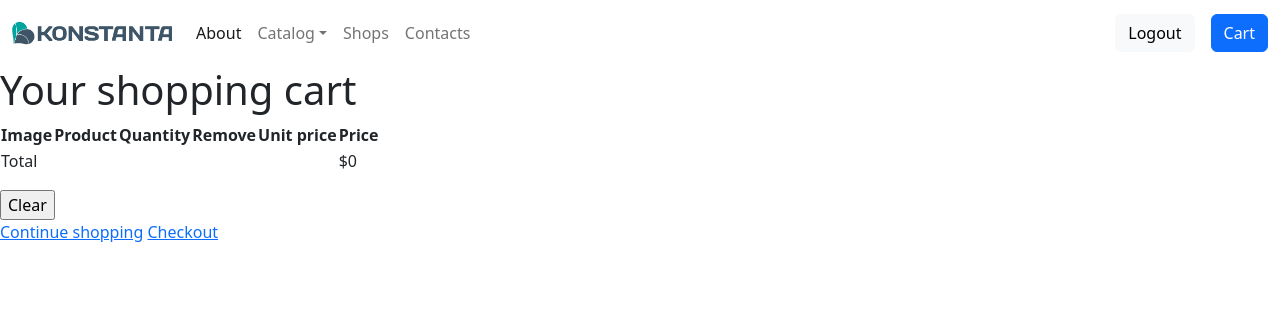
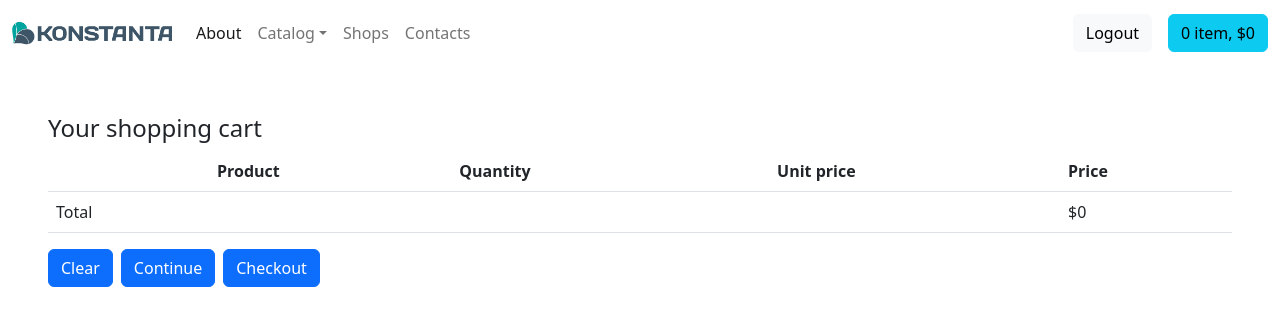
Before and after one commit to konstantait/django, a Django app: page /cart/ in a window 1280 px wide. Shown: the top 334 px of the page. Run offline with Django 4.2, Linux system fonts and the light colour scheme; the visitor is signed in with stand-in values (Sample User, id 1); some libraries are stand-ins or nearby versions.

Commit message:
main project structure

```diff
--- a/core/middlewares.py
+++ b/core/middlewares.py
@@ -7,7 +7,8 @@ class HTMLOptimize:
 
     def __call__(self, request):
         response = self.get_response(request)
-        new_content = re.sub(r'(?m)^\s*$\n?', '', response.content.decode())
-        response.content = new_content.encode()
-        response["Content-Length"] = len(response.content)
+        if 'text/html' in response.get('Content-Type', ''):
+            new_content = re.sub(r'\n\s*?\n', lambda *_: '\n', response.content.decode()) # noqa
+            response.content = new_content.encode()
+            response["Content-Length"] = len(response.content)
         return response
--- a/orders/signals.py
+++ b/orders/signals.py
@@ -6,5 +6,7 @@ from orders.models import Order
 
 @receiver(post_save, sender=Order)
 def post_save_order_signal(sender, instance, **kwargs):
+    discount = instance.get_discount()
     total_cost = instance.get_total_cost()
     Order.objects.filter(id=instance.id).update(total_cost=total_cost)
+    Order.objects.filter(id=instance.id).update(discount=discount)
--- a/orders/urls.py
+++ b/orders/urls.py
@@ -1,8 +1,10 @@
 from django.urls import path
 from . import views
+from orders.views import PaymentView
 
 app_name = 'orders'
 
 urlpatterns = [
     path('create/', views.order_create, name='order_create'),
+    path('payment/<uuid:pk>/', PaymentView.as_view(), name='payment'),
 ]
--- a/templates/accounts/login.html
+++ b/templates/accounts/login.html
@@ -4,7 +4,7 @@
     <div class="row align-items-center g-lg-5 py-5">
         <div class="col-md-10 mx-auto col-lg-5">
             <div class="text-center mb-4">
-                <h1>Sign up</h1>
+                <h1>Login</h1>
                 <p>Don't have an account? <a href="{% url 'accounts:signup' %}">Sign up</a></p>
             </div>
             <form class="p-2 p-md-5 border rounded-3 bg-light" method="post">
--- a/templates/cart/detail.html
+++ b/templates/cart/detail.html
@@ -6,39 +6,40 @@
 {% endblock %}
 
 {% block content %}
-  <h1>Your shopping cart</h1>
-  <table class="cart">
+<div class="p-5">
+<h4>Your shopping cart</h4>
+<table class="table align-middle">
   <thead>
   <tr>
-        <th>Image</th>
-        <th>Product</th>
-        <th>Quantity</th>
-        <th>Remove</th>
-        <th>Unit price</th>
-        <th>Price</th>
+    <th scope="col"></th>
+    <th scope="col">Product</th>
+    <th scope="col">Quantity</th>
+    <th scope="col"></th>
+    <th scope="col">Unit price</th>
+    <th scope="col">Price</th>
   </tr>
   </thead>
   <tbody>
   {% for item in cart %}
   {% with product=item.product %}
   <tr>
-            <td>
+    <th scope="row">
       <a href="{{ product.get_absolute_url }}">
-                <img src="{{ product.image.url }}">
+        <img src="{{ product.image.url }}" width="128">
       </a>
-            </td>
+    </th>
     <td>{{ product.name }}</td>
     <td>
       <form action="{% url 'cart:cart_add' product.id %}" method="post">
         {{ item.update_quantity_form.quantity }}
         {{ item.update_quantity_form.override }}
-                <input type="submit" value="Update">
+        <input class="btn btn-light" type="submit" value="Update">
         {% csrf_token %}
       </form>
     </td>
     <td>
       <form action="{% url 'cart:cart_remove' product.id %}" method="post">
-                <input type="submit" value="Remove">
+        <input class="btn btn-light" type="submit" value="Remove">
         {% csrf_token %}
       </form>
     </td>
@@ -54,12 +55,13 @@
   </tr>
   </tbody>
 </table>
-  <p class="text-right">
+<div class="d-grid gap-2 d-md-flex justify-content-md-begin">
   <form action="{% url 'cart:cart_clear' %}" method="post">
-      <input type="submit" value="Clear">
+    <input class="btn btn-primary" type="submit" value="Clear">
     {% csrf_token %}
   </form>
-    <a href="{% url 'home:index' %}" class="button light">Continue shopping</a>
-    <a href="{% url 'orders:order_create' %}" class="button">Checkout</a>
-  </p>
+  <a class="btn btn-primary" href="{% url 'home:index' %}" role="button">Continue</a>
+  <a class="btn btn-primary" href="{% url 'orders:order_create' %}" role="button">Checkout</a>
+</div>
+</div>
 {% endblock %}
--- a/templates/catalog/product_detail.html
+++ b/templates/catalog/product_detail.html
@@ -12,7 +12,7 @@
          <form action="{% url 'cart:cart_add' product.id %}" method="post">
       {{ cart_product_form }}
       {% csrf_token %}
-      <input type="submit" value="Add to cart">
+      <input class="btn-primary" type="submit" value="Add to cart">
     </form>
         <h4 style="display: inline-block; float: right"><strong>${{product.price|floatformat:0}}</strong></h4>
       </div>
--- /dev/null
+++ b/templates/includes/nav-buttons.html
@@ -0,0 +1,9 @@
+<div class="d-grid gap-2 d-md-flex justify-content-md-end">
+  {% if user.is_authenticated %}
+  <a class="btn btn-light me-md-2" href="{% url 'accounts:logout' %}" role="button">Logout</a>
+  {% else %}
+  <a class="{% if 'login' in request.path %}btn btn-primary{% else %}btn btn-light{% endif %}" href="{% url 'accounts:login' %}" role="button">Login</a>
+  <a class="{% if 'signup' in request.path %}btn btn-primary{% else %}btn btn-light{% endif %}" href="{% url 'accounts:signup' %}" role="button">Signup</a>
+  {% endif %}
+  <a class="btn btn-info" href="{% url 'cart:cart_detail' %}" role="button">{{ cart|length }} item, ${{ cart.get_total_price }}</a>
+</div>
--- a/templates/includes/navigation.html
+++ b/templates/includes/navigation.html
@@ -27,37 +27,8 @@
           <li class="nav-item"><a class="nav-link" href="{% url 'home:index' %}">Contacts</a>
           </li>
         </ul>
-        {% if user.is_authenticated %}
-        <div class="d-grid gap-2 d-md-flex justify-content-md-end">
-          <a class="btn btn-light me-md-2" href="{% url 'accounts:logout' %}" role="button">Logout</a>
-          <button class="btn btn-primary" type="button" data-bs-toggle="offcanvas" data-bs-target="#offcanvasExample" aria-controls="offcanvasExample">Cart</button>
-        </div>
-        {% else %}
-        <div class="d-grid gap-2 d-md-flex justify-content-md-end">
-          {% if request.path == 'accounts/login/' %}
-          <a class="btn btn-primary" href="{% url 'accounts:login' %}" role="button">Login</a>
-          <a class="btn btn-light me-md-2" href="{% url 'accounts:signup' %}" role="button">Signup</a>
-          {% else %}
-          <a class="btn btn-light me-md-2" href="{% url 'accounts:login' %}" role="button">Login</a>
-          <a class="btn btn-primary" href="{% url 'accounts:signup' %}" role="button">Signup</a>
-          {% endif %}
-        </div>
-        {% endif %}
+        {% include "includes/nav-buttons.html" %}
       </div>
     </div>
   </nav>
-  {% if user.is_authenticated %}
-  <!-- Offcanvas -->
-  <div class="offcanvas offcanvas-start" tabindex="-1" id="offcanvasExample" aria-labelledby="offcanvasExampleLabel">
-    <div class="offcanvas-header">
-      <h5 class="offcanvas-title" id="offcanvasExampleLabel">Welcome, {{ user.get_username }}!</h5>
-      <button type="button" class="btn-close" data-bs-dismiss="offcanvas" aria-label="Close"></button>
-    </div>
-    <div class="offcanvas-body">
-      <div>
-        Your shopping cart is empty
-      </div>
-    </div>
-  </div>
 </header>
-{% endif %}
```
Also changed, not shown: orders/models.py (+16 -4 lines), orders/views.py (+16 -6 lines), templates/orders/create.html (+16 -15 lines), templates/orders/created.html (deleted, +0 -11 lines), templates/orders/payment.html (added, +17 -0 lines), orders/migrations/0003_order_discount.py (added), 2 other files. Lines whose indentation alone changed are shown as unchanged.
